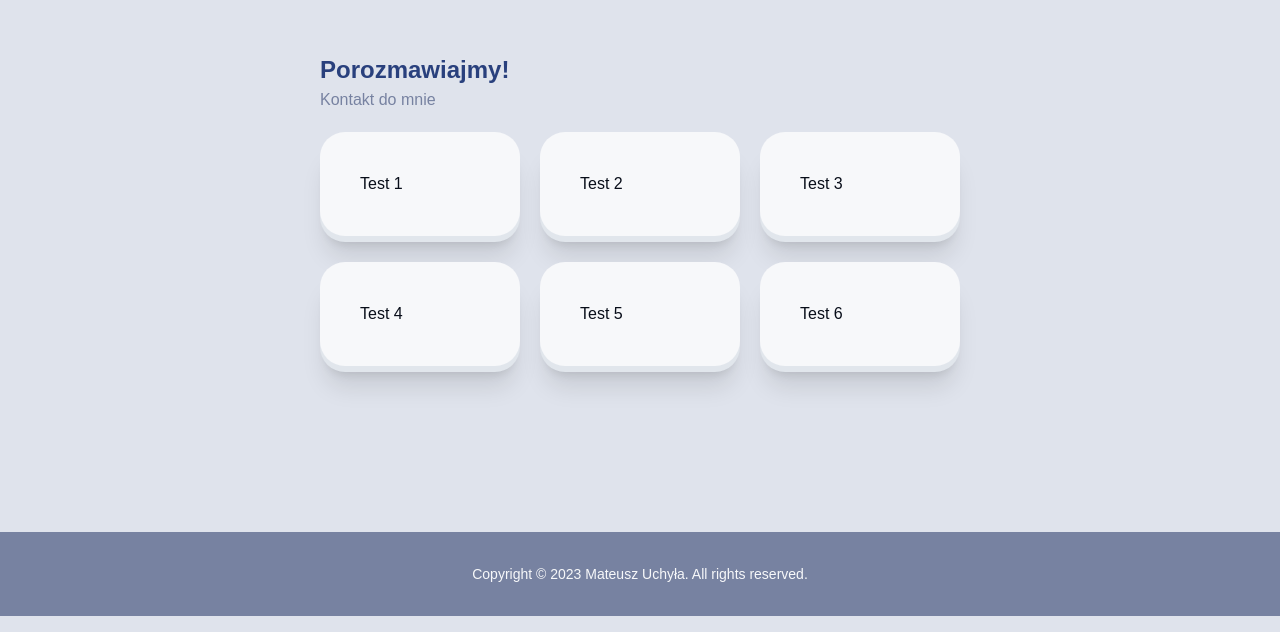
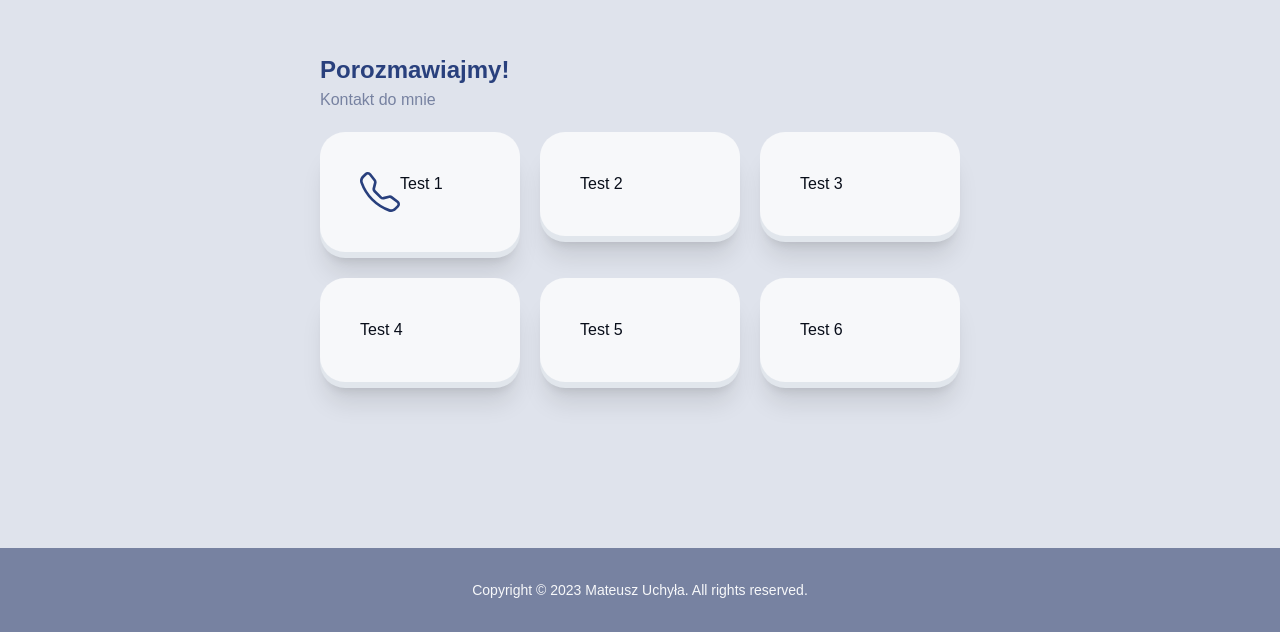
Before and after one commit to m-uchyla/personalPage, a React (Create React App) app: page / in a window 1280 px wide. Shown: the part 864-1496 px from the top of the page. Built offline with nearby package versions, Linux system fonts and the light colour scheme.

Commit message:
React icons added

```diff
--- a/package.json
+++ b/package.json
@@ -8,6 +8,7 @@
     "@testing-library/user-event": "^13.5.0",
     "react": "^18.2.0",
     "react-dom": "^18.2.0",
+    "react-icons": "^4.10.1",
     "react-scripts": "5.0.1",
     "web-vitals": "^2.1.4"
   },
--- a/src/components/atoms/card.jsx
+++ b/src/components/atoms/card.jsx
@@ -2,11 +2,11 @@
 export default function Card(props){
 
     return (
-        <div className={`${props.className} relative mt-[6px]`}>
-            <div className={`sm:p-10 p-6 bg-twhite rounded-[25px] absolute w-full top-[-6px] left-0 flex-1 z-[10]`}>
+        <div className={` relative mt-[6px]`}>
+            <div className={` ${props.className} sm:p-10 p-6 bg-twhite rounded-[25px] absolute w-full top-[-6px] left-0 flex-1 z-[10]`}>
                 {props.children}
             </div>
-            <div className={`sm:p-10 p-6 bg-[#e1e6ec] rounded-[25px] flex-1 shadow-xl  z-[1]`}>
+            <div className={` ${props.className} sm:p-10 p-6 bg-[#e1e6ec] rounded-[25px] flex-1 shadow-xl  z-[1]`}>
                 {props.children}
             </div>
         </div>
--- a/src/components/organisms/contact.jsx
+++ b/src/components/organisms/contact.jsx
@@ -1,4 +1,5 @@
 import { Card } from "../"
+import { BsTelephone } from "react-icons/bs"
 
 export default function Contact() {
     return(
@@ -8,7 +9,8 @@ export default function Contact() {
                 <h3 className="text-tsecondary">Kontakt do mnie</h3>
             </div>
             <div className="grid grid-cols-3 gap-5">
-                    <Card className={""}>
+                    <Card className={"flex"}>
+                        <BsTelephone size={40} color="rgb(41 64 125)"/>
                         <h4>Test 1</h4>
                     </Card>
                     <Card className={""}>
```
Also changed, not shown: 1 other file (tests, documents, lock files or other folders).
